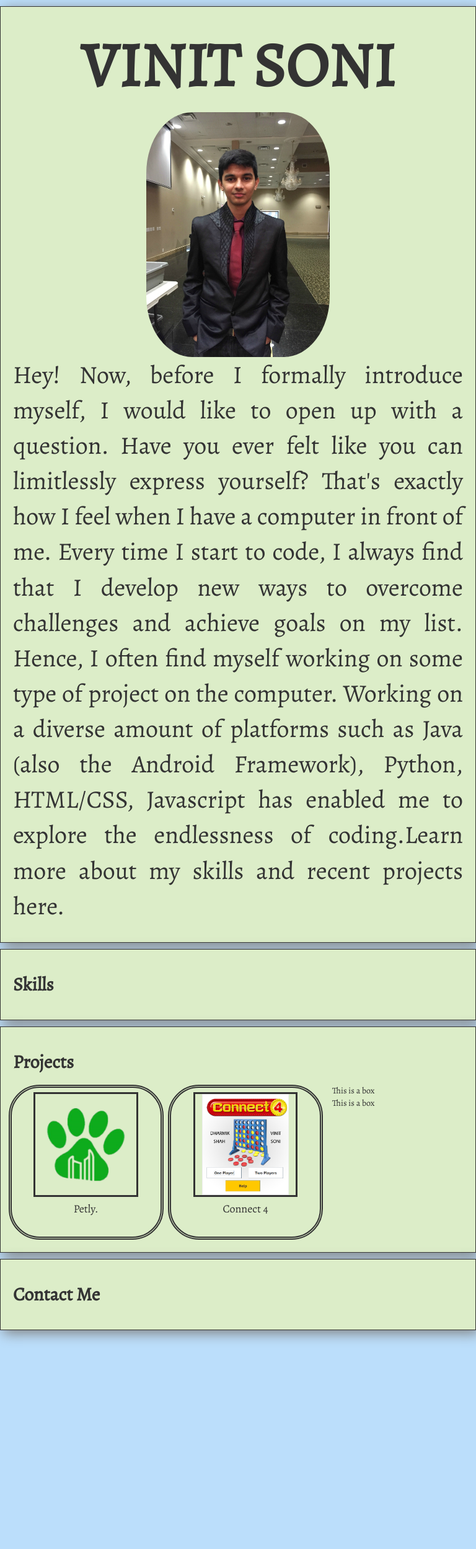
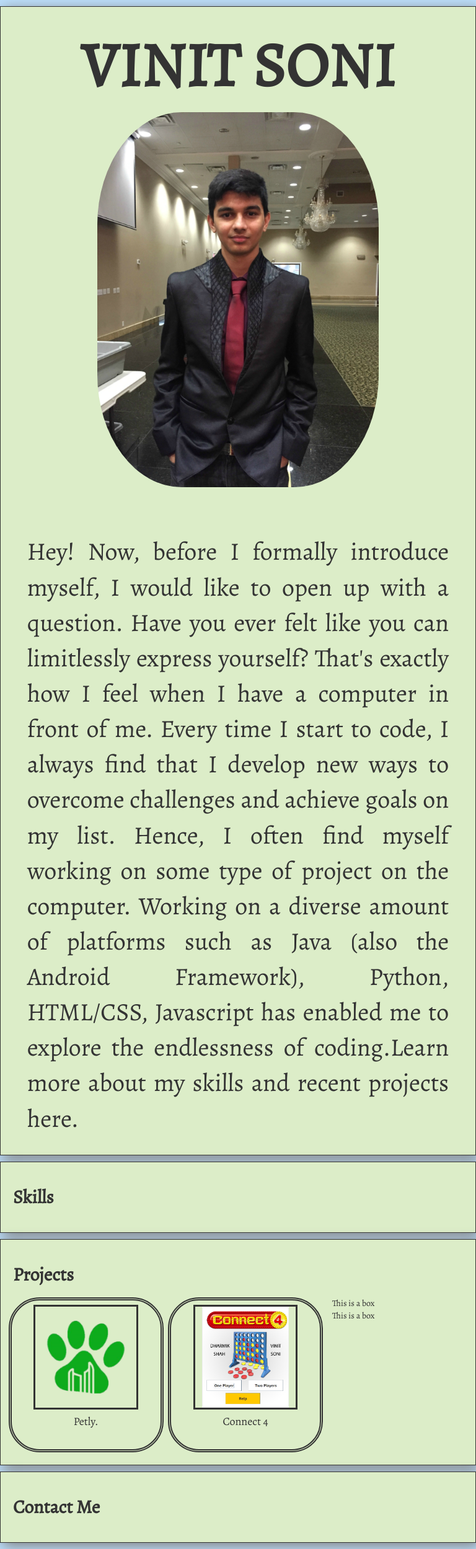
Before and after one commit to cybervinit/cybervinit.github.io, a Jekyll site: the page index.html, which Jekyll copies as it is, in a window 768 px wide. Shown: the whole page at 62% size. Built offline with Jekyll 4.4.1, drawn with Linux system fonts in a browser that asks for light colours.

Commit message:
Update Responsiveness

```diff
--- a/index.html
+++ b/index.html
@@ -104,7 +104,23 @@
                 font-size: 100px;
             }
             P.introParagraph {
+                margin-top: 10%;
+                padding-left: 5%;
+                padding-right: 5%;
                 font-size: 40px;
+            }
+            .displayImgContainer {
+                padding: 0px;
+                margin-left: auto;
+                margin-right: auto;
+                height: auto;
+            }
+            .displayImage {
+                max-width: 1000px;
+                max-height: 1000px;
+                width: 60%;
+                height: auto;
+                border-radius: 30%;
             }
         }
 
@@ -115,7 +131,6 @@
                 margin-left: auto;
                 margin-right: auto;
                 height: auto;
-
             }
             .displayImage {
                 max-width: 215px;
```
